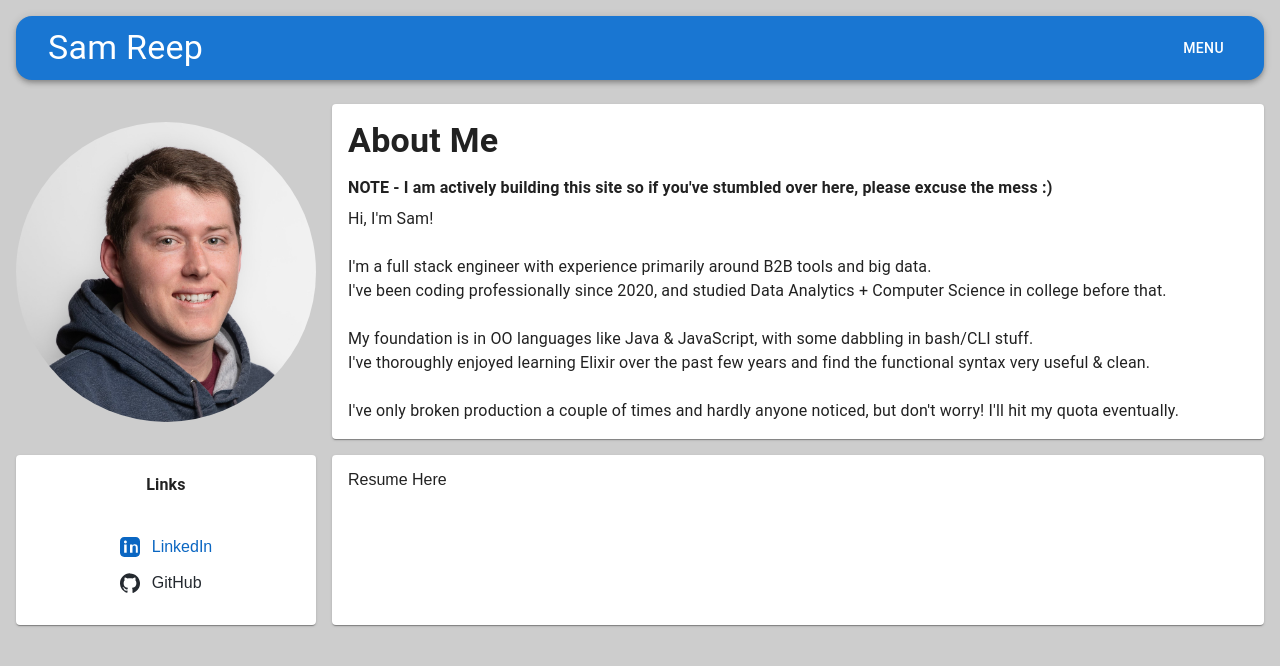
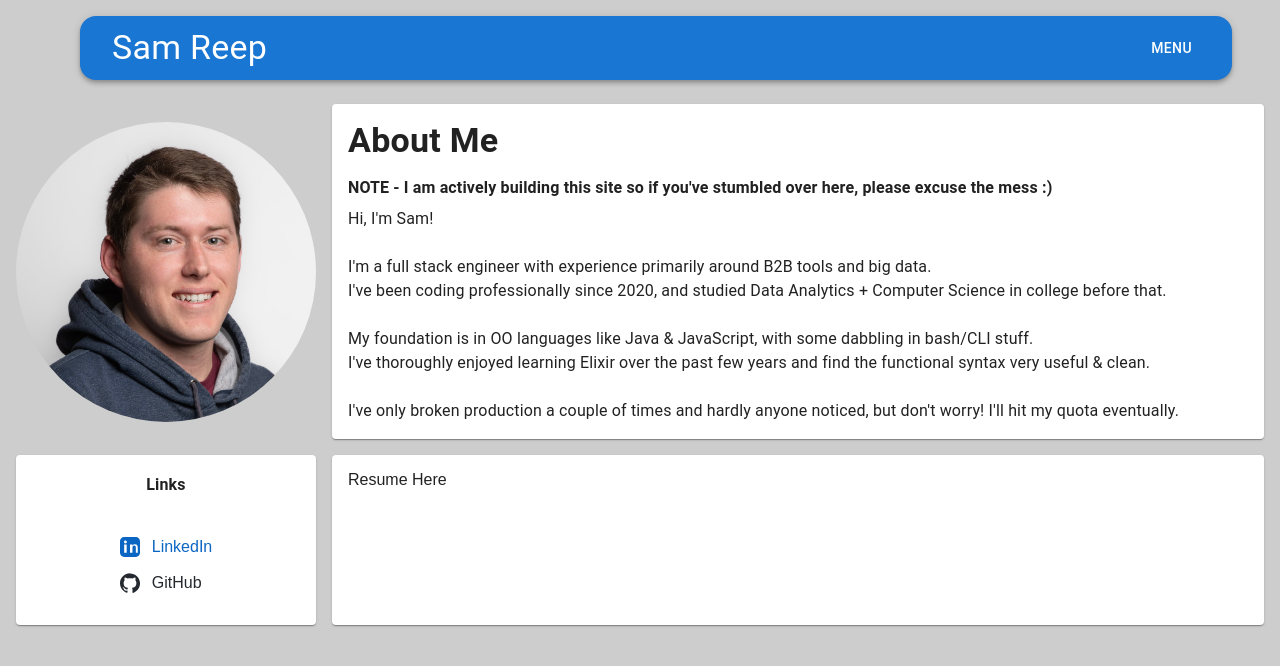
Before and after one commit to sareep/sareep, a Next.js app: page /sareep/ in a window 1280 px wide. Shown: the top 666 px of the page. Built offline with nearby package versions, Linux system fonts and the light colour scheme; some icons are missing; what @mui/material-nextjs would draw is missing.

Commit message:
fix: small ui tweaks

```diff
--- a/src/app/header.tsx
+++ b/src/app/header.tsx
@@ -31,9 +31,11 @@ export default function Header() {
 
   return (
     <AppBar
-      position="sticky"
+      position="fixed"
       sx={{
-        width: "97.5%",
+        width: "90%",
+        left: "5%",
+        right: "5%",
         m: 2,
         borderRadius: 4,
         boxSizing: "border-box",
--- a/src/app/page.tsx
+++ b/src/app/page.tsx
@@ -5,8 +5,8 @@ import Headshot from "./headshot";
 import Links from "./links";
 
 const GRID_WIDTHS = {
-  left: { xs: 12, sm: 4, md: 3, lg: 3 },
-  right: { xs: 12, sm: 8, md: 9, lg: 9 },
+  left: { xs: 12, sm: 12, md: 3, lg: 3 },
+  right: { xs: 12, sm: 12, md: 9, lg: 9 },
 };
 
 function renderColumnGridItem(
@@ -44,7 +44,9 @@ function renderColumnGridItem(
 export default function Home() {
   return (
     <main>
-      <Header />
+      <Box sx={{ pt: 12, alignContent: "center", justifyContent: "center" }}>
+        <Header />
+      </Box>
       <Grid container py={1} mx={2} spacing={2}>
         {renderColumnGridItem(<Headshot />, "left", false)}
         {renderColumnGridItem(<AboutMe />, "right")}
```
